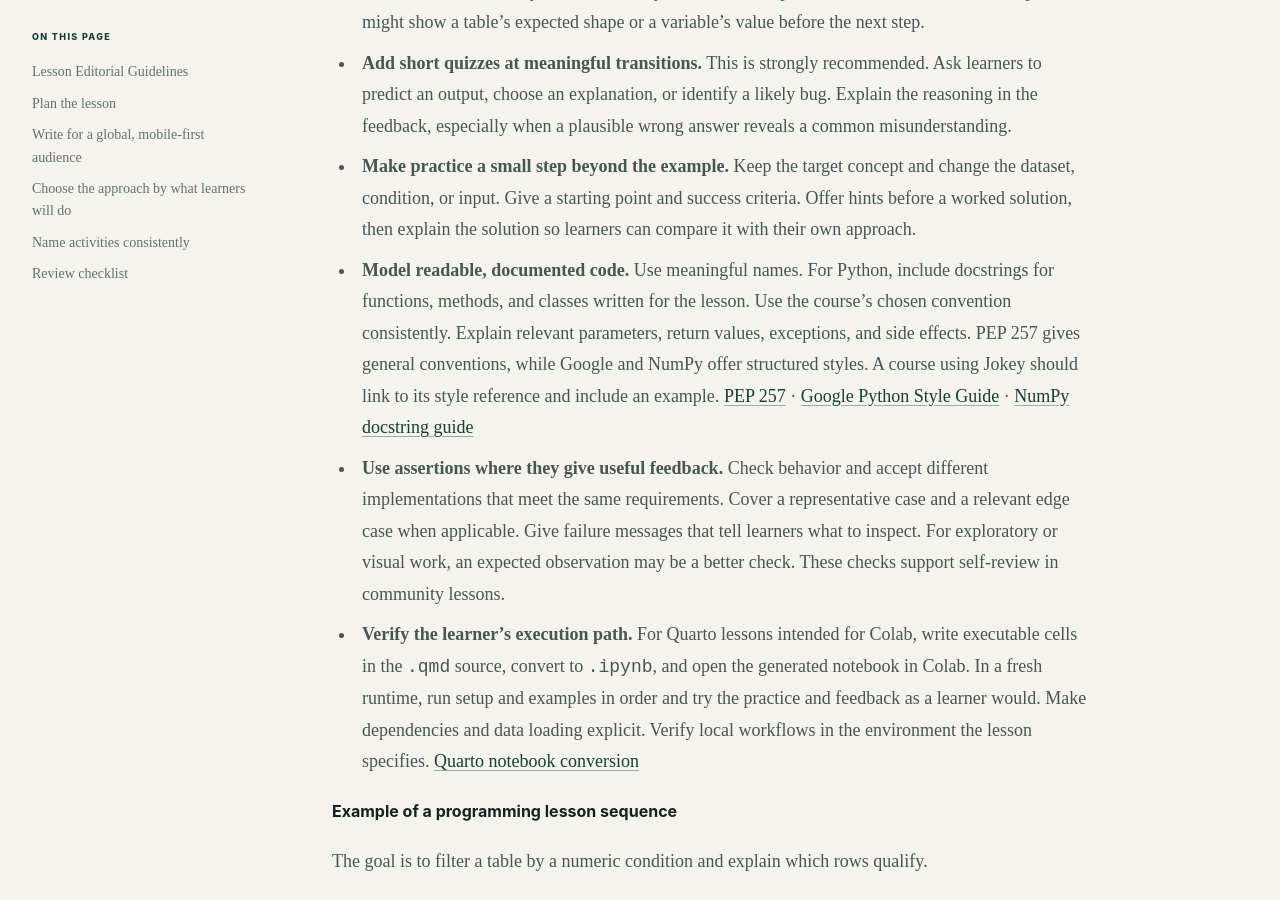
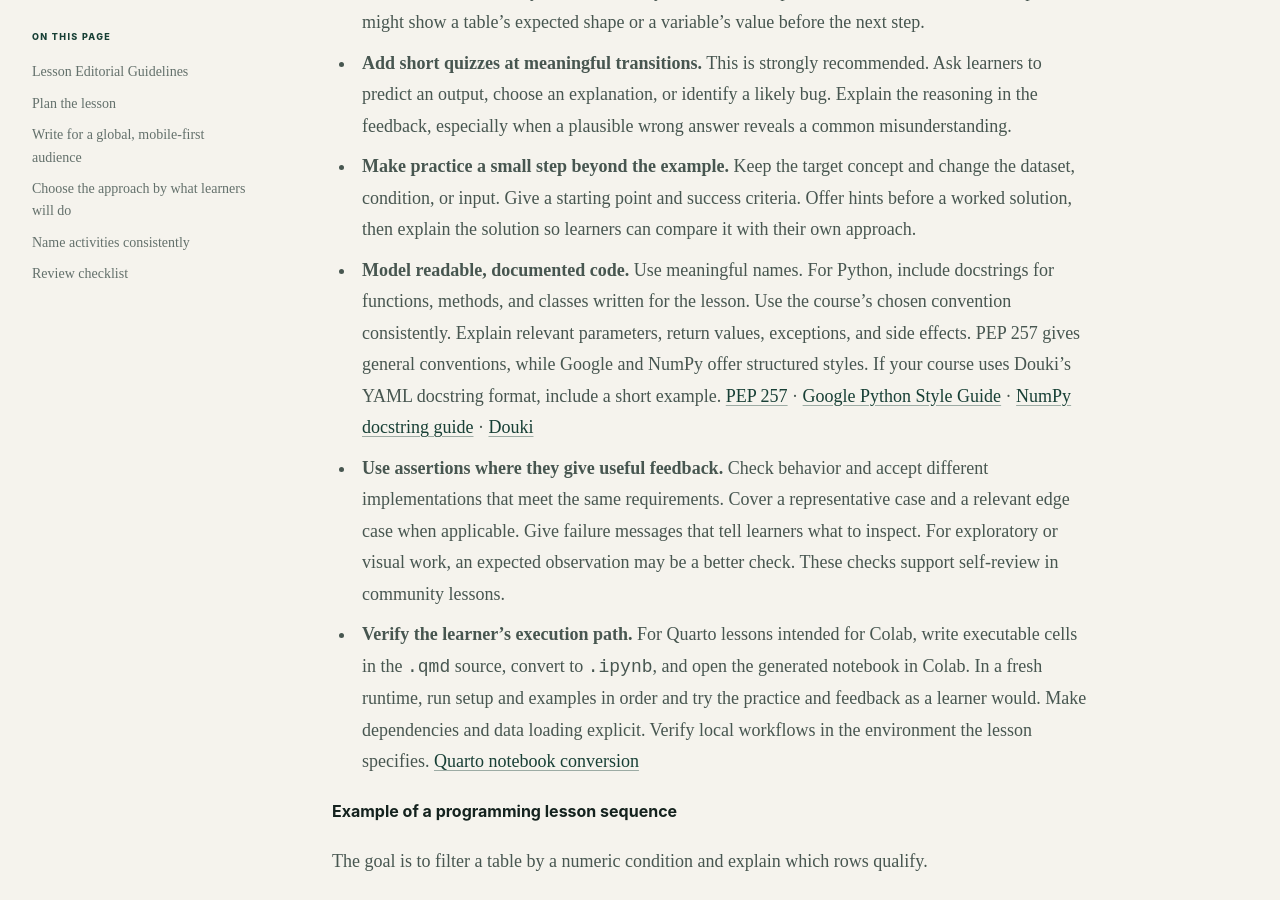
Before and after one commit to freecampus/freecampus.github.io, an MkDocs documentation site: the page built from docs/lesson-editorial-guidelines.md, in a window 1280 px wide and 900 px high, scrolled down 3919 px. Built offline with MkDocs 1.6.1, drawn with Linux system fonts in a browser that asks for light colours.

Commit message:
docs: correct the Douki docstring reference

```diff
--- a/docs/lesson-editorial-guidelines.md
+++ b/docs/lesson-editorial-guidelines.md
@@ -60,7 +60,7 @@ List materials, conditions, and relevant safety requirements. Explain what learn
 - **Use checkpoints to help learners recover.** After a meaningful intermediate step, explain what learners should see, why it looks that way, and what to inspect if their result differs. A checkpoint might show a table’s expected shape or a variable’s value before the next step.
 - **Add short quizzes at meaningful transitions.** This is strongly recommended. Ask learners to predict an output, choose an explanation, or identify a likely bug. Explain the reasoning in the feedback, especially when a plausible wrong answer reveals a common misunderstanding.
 - **Make practice a small step beyond the example.** Keep the target concept and change the dataset, condition, or input. Give a starting point and success criteria. Offer hints before a worked solution, then explain the solution so learners can compare it with their own approach.
-- **Model readable, documented code.** Use meaningful names. For Python, include docstrings for functions, methods, and classes written for the lesson. Use the course’s chosen convention consistently. Explain relevant parameters, return values, exceptions, and side effects. PEP 257 gives general conventions, while Google and NumPy offer structured styles. A course using Jokey should link to its style reference and include an example. [PEP 257](https://peps.python.org/pep-0257/) · [Google Python Style Guide](https://google.github.io/styleguide/pyguide.html#38-comments-and-docstrings) · [NumPy docstring guide](https://numpydoc.readthedocs.io/en/latest/format.html)
+- **Model readable, documented code.** Use meaningful names. For Python, include docstrings for functions, methods, and classes written for the lesson. Use the course’s chosen convention consistently. Explain relevant parameters, return values, exceptions, and side effects. PEP 257 gives general conventions, while Google and NumPy offer structured styles. If your course uses Douki’s YAML docstring format, include a short example. [PEP 257](https://peps.python.org/pep-0257/) · [Google Python Style Guide](https://google.github.io/styleguide/pyguide.html#38-comments-and-docstrings) · [NumPy docstring guide](https://numpydoc.readthedocs.io/en/latest/format.html) · [Douki](https://github.com/arxlang/douki)
 - **Use assertions where they give useful feedback.** Check behavior and accept different implementations that meet the same requirements. Cover a representative case and a relevant edge case when applicable. Give failure messages that tell learners what to inspect. For exploratory or visual work, an expected observation may be a better check. These checks support self-review in community lessons.
 - **Verify the learner’s execution path.** For Quarto lessons intended for Colab, write executable cells in the `.qmd` source, convert to `.ipynb`, and open the generated notebook in Colab. In a fresh runtime, run setup and examples in order and try the practice and feedback as a learner would. Make dependencies and data loading explicit. Verify local workflows in the environment the lesson specifies. [Quarto notebook conversion](https://quarto.org/docs/cli/convert.html)
 
```
